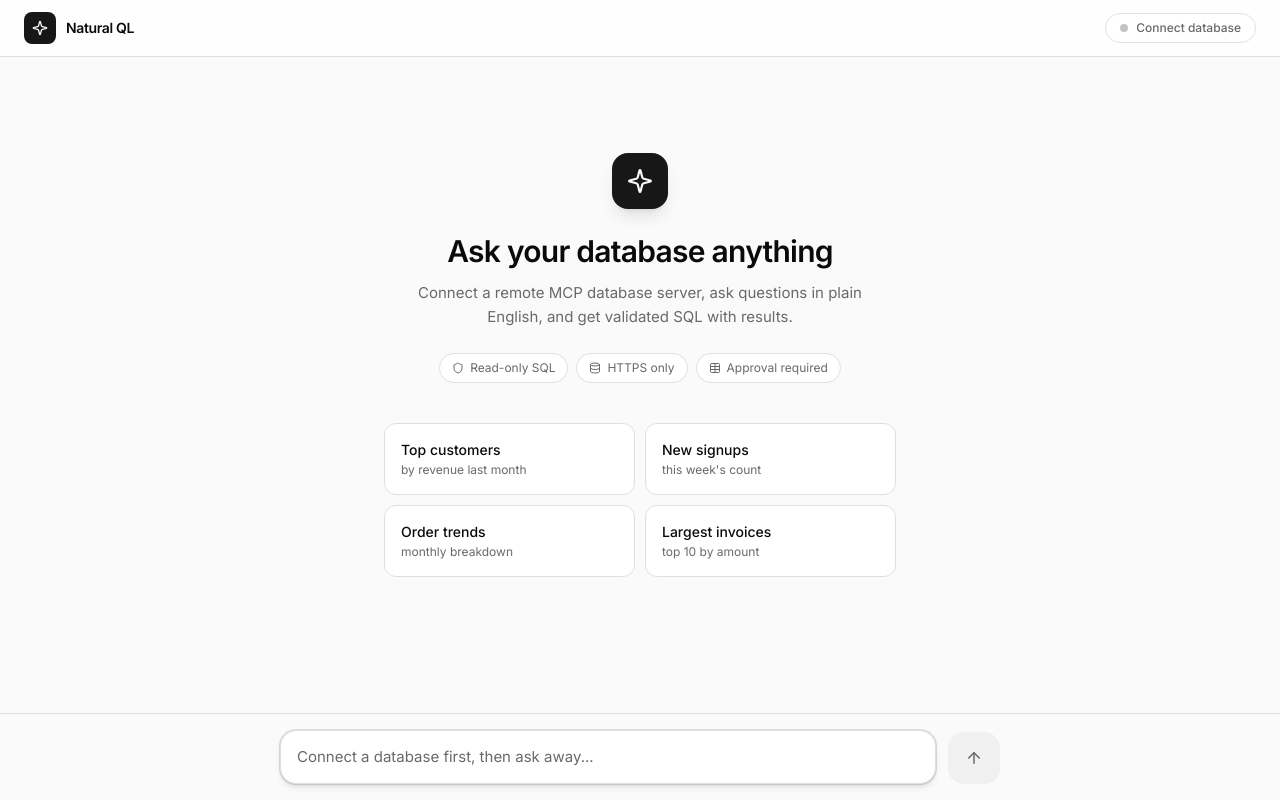
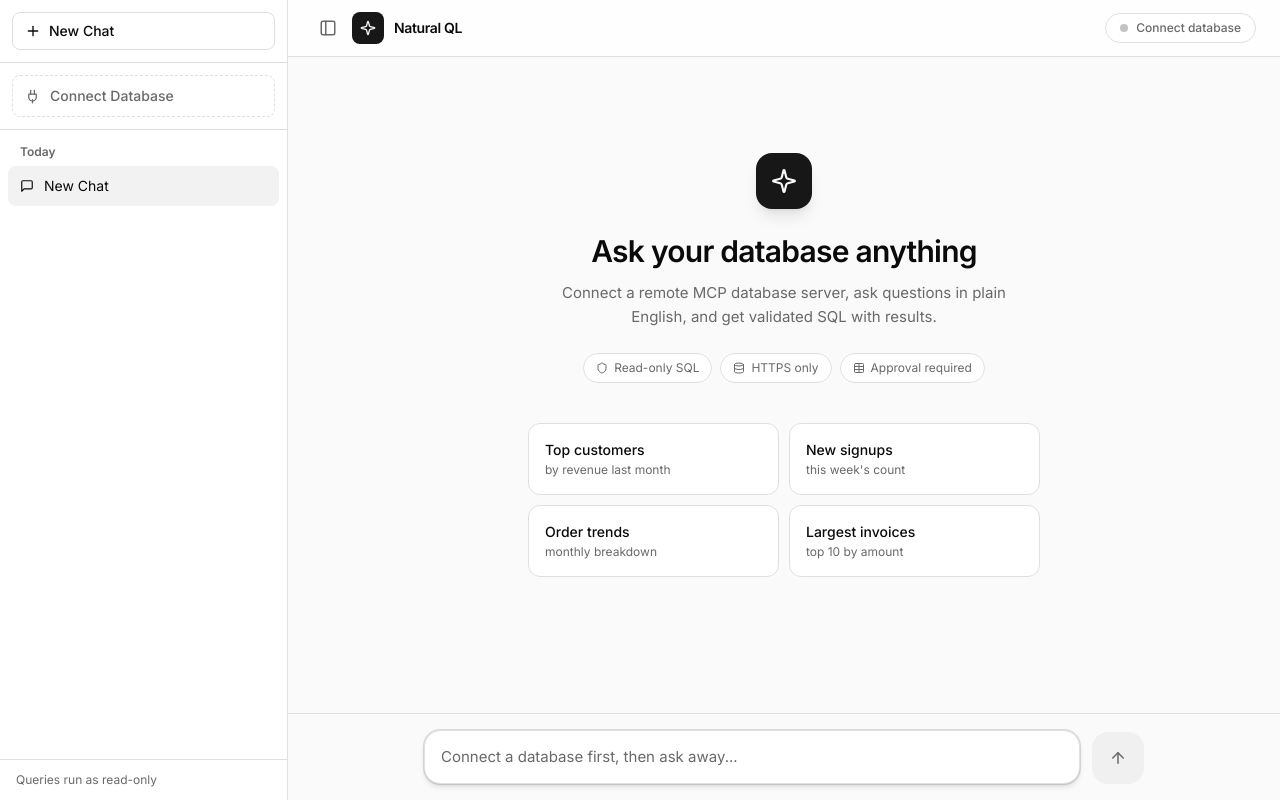
Before and after one commit to therealharshit/NaturalQL, a Next.js app: page / in a window 1280 px wide. Built offline with nearby package versions, Linux system fonts and the light colour scheme.

Commit message:
feat: wire sidebar into chat shell and header

```diff
--- a/app/globals.css
+++ b/app/globals.css
@@ -193,3 +193,49 @@
   z-index: 51;
   animation: scale-in 0.2s ease-out;
 }
+
+/* ── sidebar ── */
+@keyframes sidebar-slide-in {
+  from { transform: translateX(-100%); }
+  to { transform: translateX(0); }
+}
+
+@keyframes sidebar-slide-out {
+  from { transform: translateX(0); opacity: 1; }
+  to { transform: translateX(-100%); opacity: 0; }
+}
+
+.sidebar-panel {
+  transition: width 0.2s ease-out, transform 0.2s ease-out;
+}
+
+.sidebar-open {
+  animation: sidebar-slide-in 0.2s ease-out both;
+}
+
+.sidebar-closed {
+  transform: translateX(-100%);
+  position: absolute;
+  pointer-events: none;
+}
+
+@media (min-width: 768px) {
+  .sidebar-closed {
+    position: relative;
+    transform: translateX(0);
+    width: 0;
+    min-width: 0;
+    overflow: hidden;
+    border: none;
+    pointer-events: auto;
+  }
+
+  .sidebar-open {
+    animation: none;
+    transform: translateX(0);
+  }
+}
+
+.sidebar-backdrop {
+  animation: fade-in 0.15s ease-out;
+}
--- a/components/chat/chat-header.tsx
+++ b/components/chat/chat-header.tsx
@@ -1,22 +1,32 @@
 "use client";
 
 import { cn } from "@/lib/utils";
-import { DatabaseIcon, SparklesIcon } from "./icons";
+import { DatabaseIcon, SparklesIcon, PanelLeftIcon } from "./icons";
 
 type ChatHeaderProps = {
   connected: boolean;
   dbName?: string;
   onConnectClick: () => void;
+  onToggleSidebar: () => void;
 };
 
 export function ChatHeader({
   connected,
   dbName,
   onConnectClick,
+  onToggleSidebar,
 }: ChatHeaderProps) {
   return (
     <header className="flex items-center justify-between border-b border-border bg-card/80 px-4 py-3 backdrop-blur-sm sm:px-6">
-      {/* Brand */}
+      {/* Left: sidebar toggle + brand */}
+      <div className="flex items-center gap-2">
+        <button
+          onClick={onToggleSidebar}
+          className="flex h-8 w-8 items-center justify-center rounded-lg text-muted-foreground transition-colors hover:bg-accent hover:text-foreground"
+          aria-label="Toggle sidebar"
+        >
+          <PanelLeftIcon size={18} />
+        </button>
         <div className="flex items-center gap-2.5">
           <div className="flex h-8 w-8 items-center justify-center rounded-lg bg-primary text-primary-foreground">
             <SparklesIcon size={16} />
@@ -25,8 +35,9 @@
             Natural QL
           </span>
         </div>
+      </div>
 
-      {/* Connection status */}
+      {/* Right: connection status */}
       <button
         onClick={onConnectClick}
         className={cn(
--- a/components/chat/chat-shell.tsx
+++ b/components/chat/chat-shell.tsx
@@ -1,6 +1,6 @@
 "use client";
 
-import { useCallback, useRef, useState } from "react";
+import { useCallback, useEffect, useRef, useState } from "react";
 import {
   ChatMessage as ChatMsg,
   createMessageId,
@@ -13,12 +13,14 @@
   ResultExplanation,
 } from "@/lib/types/query";
 import { postJson } from "@/lib/utils";
+import { useChatHistory } from "@/lib/hooks/use-chat-history";
 import { ChatHeader } from "./chat-header";
 import { ChatMessages } from "./chat-messages";
 import { ChatInput } from "./chat-input";
 import { Greeting } from "./greeting";
 import { ConnectDialog } from "./connect-dialog";
 import { Message } from "./message";
+import { Sidebar } from "./sidebar";
 
 type ConnectResponse = {
   ok: boolean;
@@ -48,6 +50,21 @@
 };
 
 export function ChatShell() {
+  /* ── Chat history (multi-conversation) ── */
+  const {
+    conversations,
+    activeId,
+    activeConversation,
+    createChat,
+    switchChat,
+    deleteChat,
+    updateMessages,
+    updateDbName,
+  } = useChatHistory();
+
+  /* Sidebar state */
+  const [sidebarOpen, setSidebarOpen] = useState(true);
+
   /* Connection state */
   const [connected, setConnected] = useState(false);
   const [connectOpen, setConnectOpen] = useState(false);
@@ -60,7 +77,7 @@
   const schemaRef = useRef<SchemaSnapshot | null>(null);
 
   /* Conversation state */
-  const [messages, setMessages] = useState<ChatMsg[]>([]);
+  const messages = activeConversation.messages;
   const [question, setQuestion] = useState("");
   const [isPending, setIsPending] = useState(false);
   const [approvePending, setApprovePending] = useState(false);
@@ -68,8 +85,22 @@
   /* Track current question for execute context */
   const lastQuestionRef = useRef("");
 
+  /* Helper: set messages and persist to history */
+  const setMessages = useCallback(
+    (updater: ChatMsg[] | ((prev: ChatMsg[]) => ChatMsg[])) => {
+      if (typeof updater === "function") {
+        const next = updater(activeConversation.messages);
+        updateMessages(next);
+      } else {
+        updateMessages(updater);
+      }
+    },
+    [activeConversation.messages, updateMessages],
+  );
+
   /* ── Connect ── */
-  const handleConnect = useCallback(async (connection: DbConnection) => {
+  const handleConnect = useCallback(
+    async (connection: DbConnection) => {
       setConnectPending(true);
       setConnectError(undefined);
 
@@ -86,9 +117,11 @@
 
         connectionRef.current = connection;
         schemaRef.current = resp.schema!;
-      setDbName(resp.database ?? "database");
+        const name = resp.database ?? "database";
+        setDbName(name);
         setConnected(true);
         setConnectOpen(false);
+        updateDbName(name);
 
         const tableCount = resp.schema?.tables.length ?? 0;
         setMessages((prev) => [
@@ -105,7 +138,9 @@
       } finally {
         setConnectPending(false);
       }
-  }, []);
+    },
+    [setMessages, updateDbName],
+  );
 
   /* ── Ask a question ── */
   const handleAsk = useCallback(
@@ -135,7 +170,7 @@
               role: "assistant",
               type: "error",
               message:
-                "Connect to a database first. Click the connection button in the header.",
+                "Connect to a database first. Click the connection button in the sidebar.",
             }),
         );
         return;
@@ -193,7 +228,7 @@
         setIsPending(false);
       }
     },
-    [question, connected],
+    [question, connected, setMessages],
   );
 
   /* ── Approve & Run SQL ── */
@@ -260,7 +295,7 @@
         setApprovePending(false);
       }
     },
-    [],
+    [setMessages],
   );
 
   /* ── Suggested action click ── */
@@ -271,12 +306,35 @@
     [handleAsk],
   );
 
+  /* ── New chat handler ── */
+  const handleNewChat = useCallback(() => {
+    createChat();
+    setQuestion("");
+  }, [createChat]);
+
   return (
-    <div className="flex h-full flex-col">
+    <div className="flex h-full">
+      {/* Sidebar */}
+      <Sidebar
+        open={sidebarOpen}
+        onClose={() => setSidebarOpen(false)}
+        conversations={conversations}
+        activeId={activeId}
+        onNewChat={handleNewChat}
+        onSelectChat={switchChat}
+        onDeleteChat={deleteChat}
+        onConnectClick={() => setConnectOpen(true)}
+        connected={connected}
+        dbName={dbName}
+      />
+
+      {/* Main chat area */}
+      <div className="flex min-w-0 flex-1 flex-col">
         <ChatHeader
           connected={connected}
           dbName={dbName}
           onConnectClick={() => setConnectOpen(true)}
+          onToggleSidebar={() => setSidebarOpen((o) => !o)}
         />
 
         <ChatMessages>
@@ -319,5 +377,6 @@
           />
         )}
       </div>
+    </div>
   );
 }
```
Lines whose indentation alone changed are shown as unchanged.
